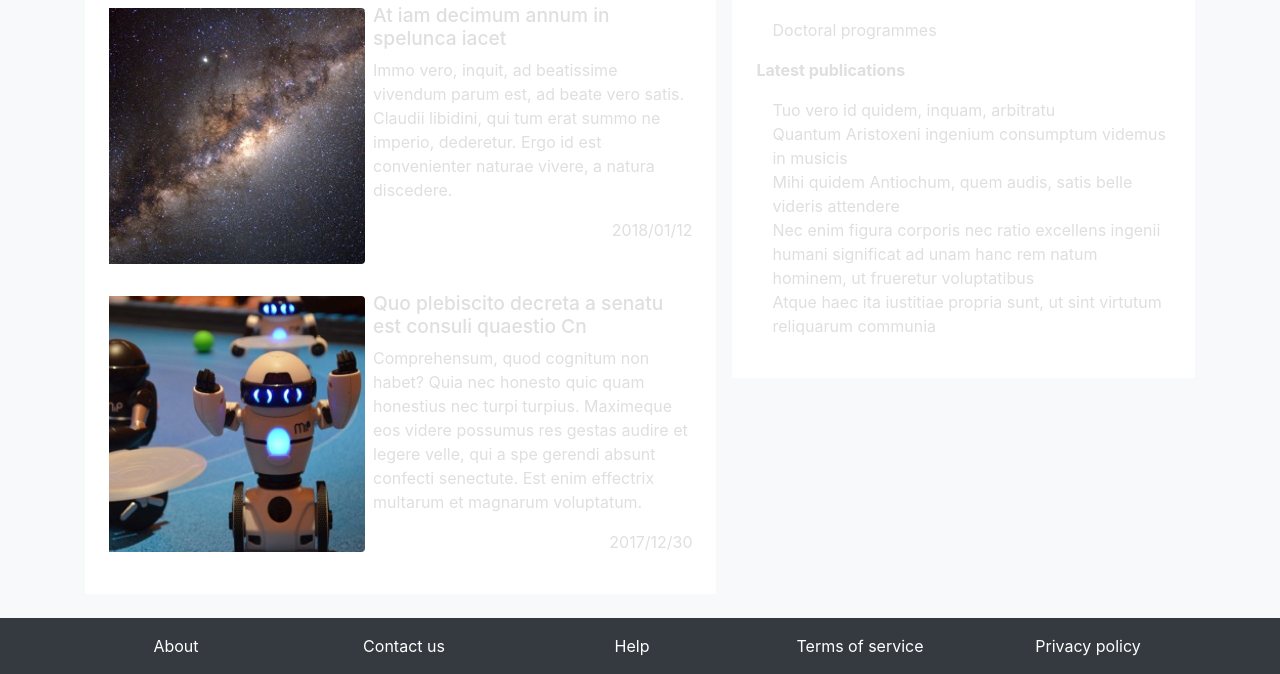
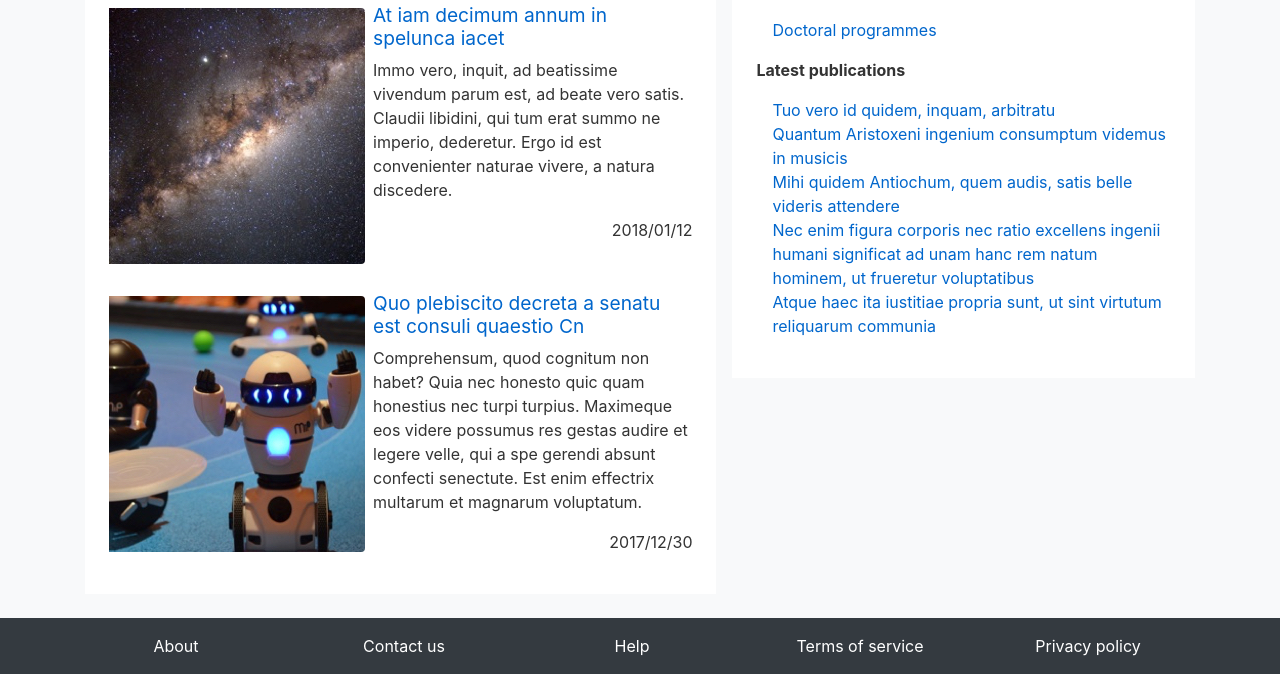
Before and after one commit to Abbywpy/web-accessibility, a plain HTML site: page src/index.html in a window 1280 px wide. Shown: the part 556-1230 px from the top of the page. Drawn offline with Linux system fonts and the light colour scheme.

Commit message:
color contrast

```diff
--- a/src/css/common.css
+++ b/src/css/common.css
@@ -6,24 +6,28 @@ body,
 html {
     height: 100%
 }
+/* Lanlan: Start Modifying Color*/
+body a {
+    color: #0066CC
+}
 
-body a,
 body div,
 body p {
-    color: #dfdfdf
+    color: #333333
 }
 
 body a:hover {
-    color: #cdcdcd
+    color: #CC0000
 }
-
+/* Lanlan: Finish Modifying Color*/
 .title {
     font-size: 2rem;
     font-weight: 100
 }
 
 .subtitle {
-    font-size: 1.2rem
+    font-size: 1.2rem;
+    font-weight: 400/* Lanlan */
 }
 
 .header .logo {
```
